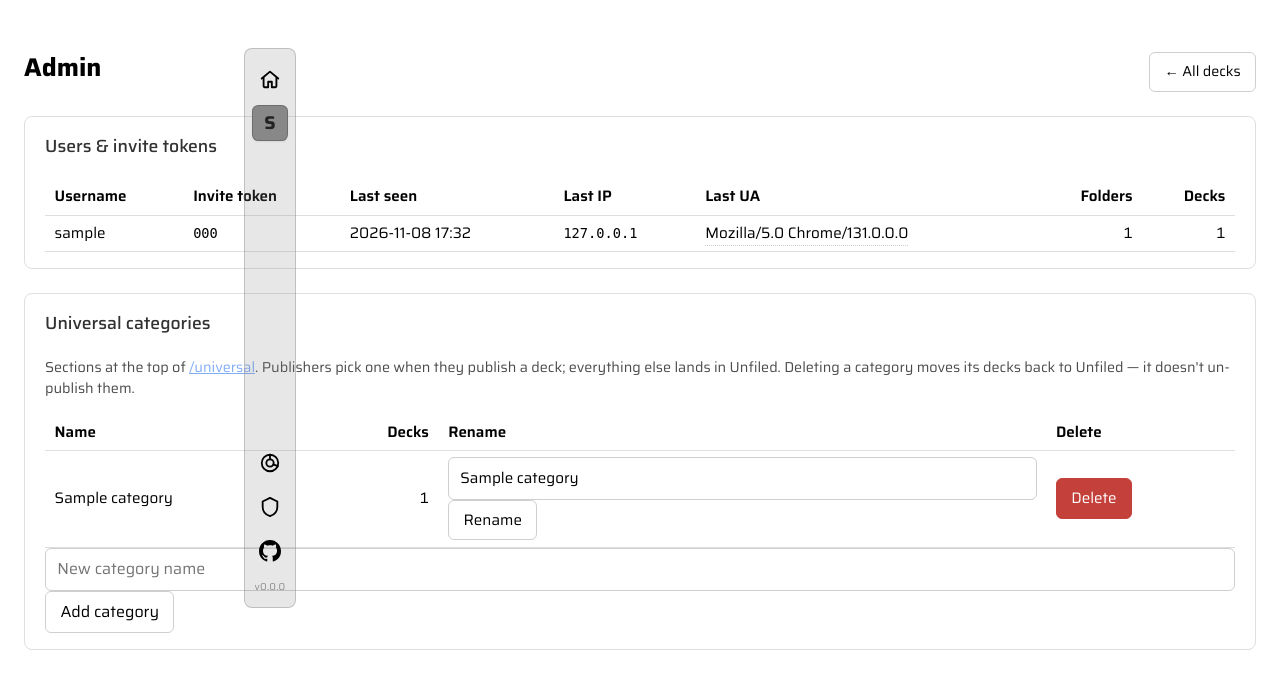
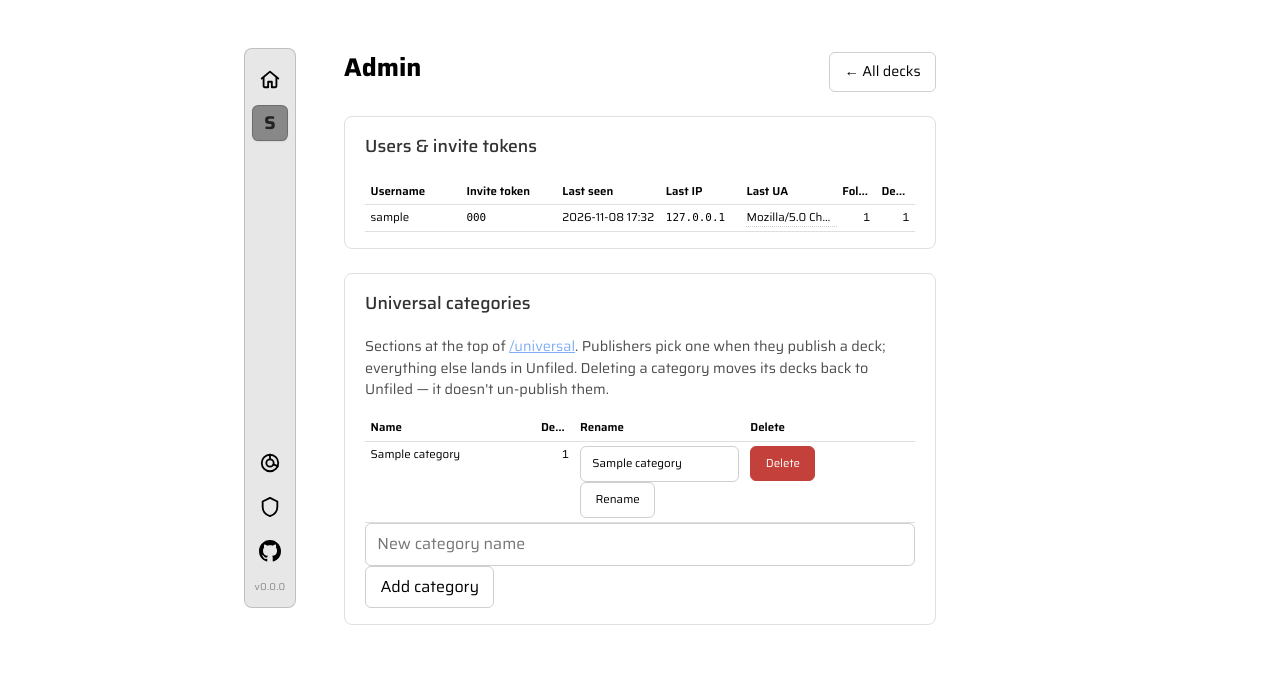
Before and after one commit to mikedewar/crazy-cram, a Flask app: page /admin in a window 1280 px wide. Shown: the top 689 px of the page. Run offline with Flask 3, Linux system fonts and the light colour scheme; a user stored in the database is signed in; tables that the repository leaves empty hold one stand-in row (values such as "Sample post"); some libraries are stand-ins or nearby versions.

Commit message:
Admin table: shrink to fit standard column, drop page-wide
Rolls back the wide-page override and instead makes the admin table
itself fit the normal 32rem column:

- Smaller font (.72rem), tighter padding, table-layout: fixed.
- Fixed column widths for Last seen / Last IP / Last UA / num columns
  so Chrome doesn't negotiate them into awkward shapes.
- UA stays as an ellipsised <abbr title=...> tooltip (max-width 10ch
  at this font size).
- Date column is nowrap; numeric columns are nowrap + right-aligned.
- Invite-code and IPv6 cells break-all so long values wrap in place
  instead of forcing horizontal overflow.

```diff
--- a/static/style.css
+++ b/static/style.css
@@ -2,7 +2,6 @@
 * { box-sizing: border-box; }
 body { font: 16px/1.5 "Saira", system-ui, sans-serif; margin: 0; }
 main { max-width: 32rem; margin: 3rem auto; padding: 0 1.5rem; }
-body.page-wide main { max-width: 68rem; }
 /* The fixed sidebar is pinned to the left (0.5rem + 3.25rem wide) with a
    1.5rem gutter. Once the viewport is too narrow to keep `main` centered
    clear of it, reserve the sidebar's column so `main` shrinks against the
@@ -87,7 +86,6 @@ a { color: #4c8bf5; }
 .sidebar-folder:focus-visible { outline: 2px solid #4c8bf5; outline-offset: 2px; }
 
 main { max-width: 40rem; }
-body.page-wide main { max-width: none; }
 
 .page-head {
   display: flex; justify-content: space-between; align-items: baseline;
@@ -665,17 +663,38 @@ a[aria-disabled="true"].btn { background: #8886; border-color: #8886; pointer-ev
 /* --- Admin -------------------------------------------------------- */
 
 .admin-table-scroll { width: 100%; overflow-x: auto; }
-.admin-table { width: 100%; border-collapse: collapse; font-size: .95rem; }
+.admin-table {
+  width: 100%;
+  border-collapse: collapse;
+  font-size: .72rem;
+  table-layout: fixed;
+}
 .admin-table th, .admin-table td {
-  text-align: left; padding: .4rem .6rem;
+  text-align: left; padding: .25rem .35rem;
   border-bottom: 1px solid #8884;
+  overflow: hidden;
+  text-overflow: ellipsis;
+  word-break: break-word;
+  vertical-align: top;
 }
 .admin-table th { font-weight: 600; }
-.admin-table .num { text-align: right; font-variant-numeric: tabular-nums; }
+.admin-table .num {
+  text-align: right;
+  font-variant-numeric: tabular-nums;
+  white-space: nowrap;
+  width: 3.4em;
+}
 .admin-table .nowrap { white-space: nowrap; }
-.admin-table code { font-size: .9em; }
-.admin-table .ua {
-  max-width: 22ch;
+.admin-table code { font-size: .95em; word-break: break-all; }
+.admin-table.admin-users th:nth-child(3),
+.admin-table.admin-users td:nth-child(3) {
+  width: 9em;             /* Last seen */
+  white-space: nowrap;
+}
+.admin-table.admin-users th:nth-child(4),
+.admin-table.admin-users td:nth-child(4) { width: 7em; }    /* Last IP   */
+.admin-table.admin-users .ua {
+  max-width: 10ch;
   overflow: hidden;
   text-overflow: ellipsis;
   white-space: nowrap;
--- a/templates/admin.html
+++ b/templates/admin.html
@@ -1,6 +1,5 @@
 {% extends "base.html" %}
 {% block title %}Admin — Crazy-Cram{% endblock %}
-{% block body_class %}page-wide{% endblock %}
 {% block content %}
 <div class="page-head">
   <h1>Admin</h1>
```
